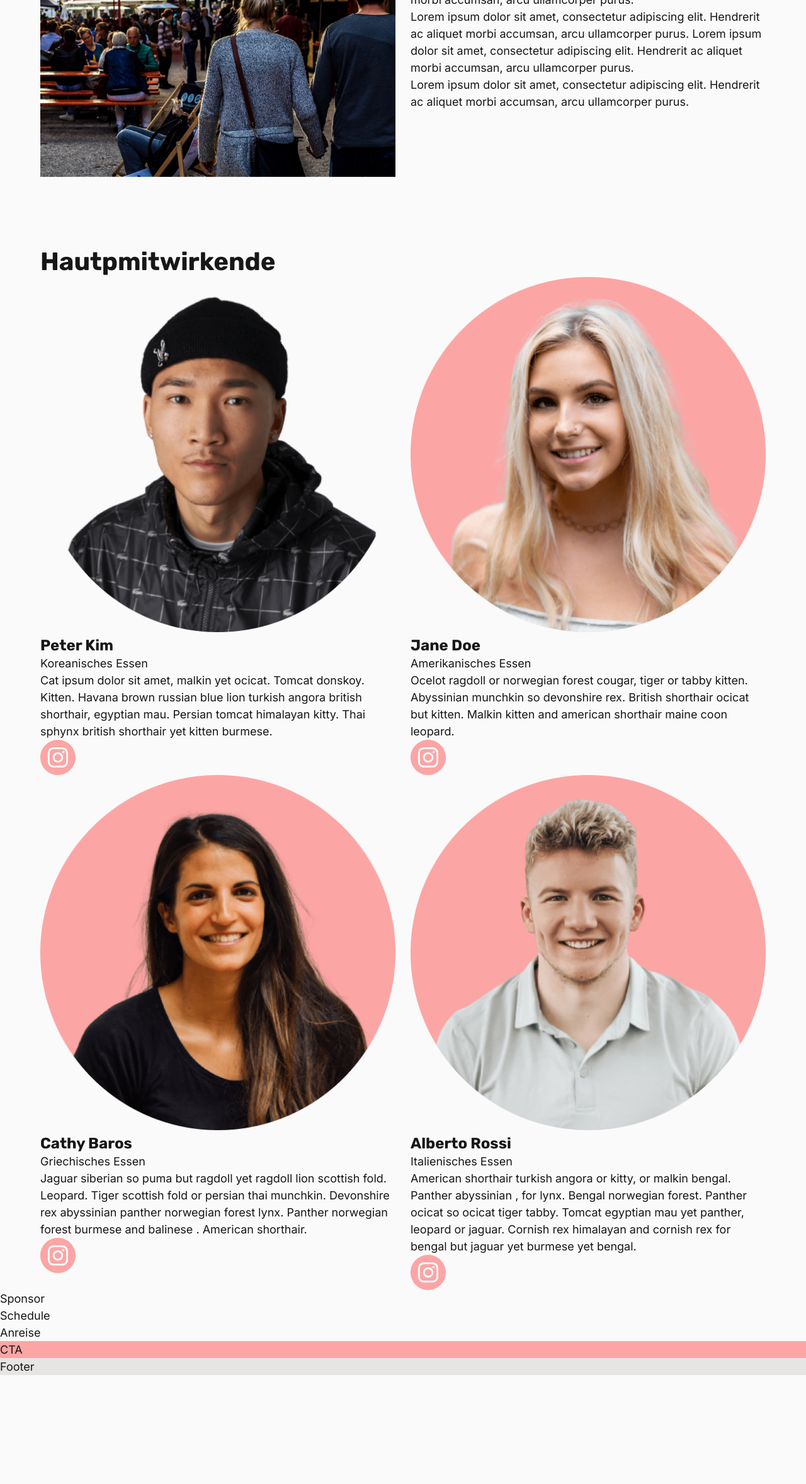
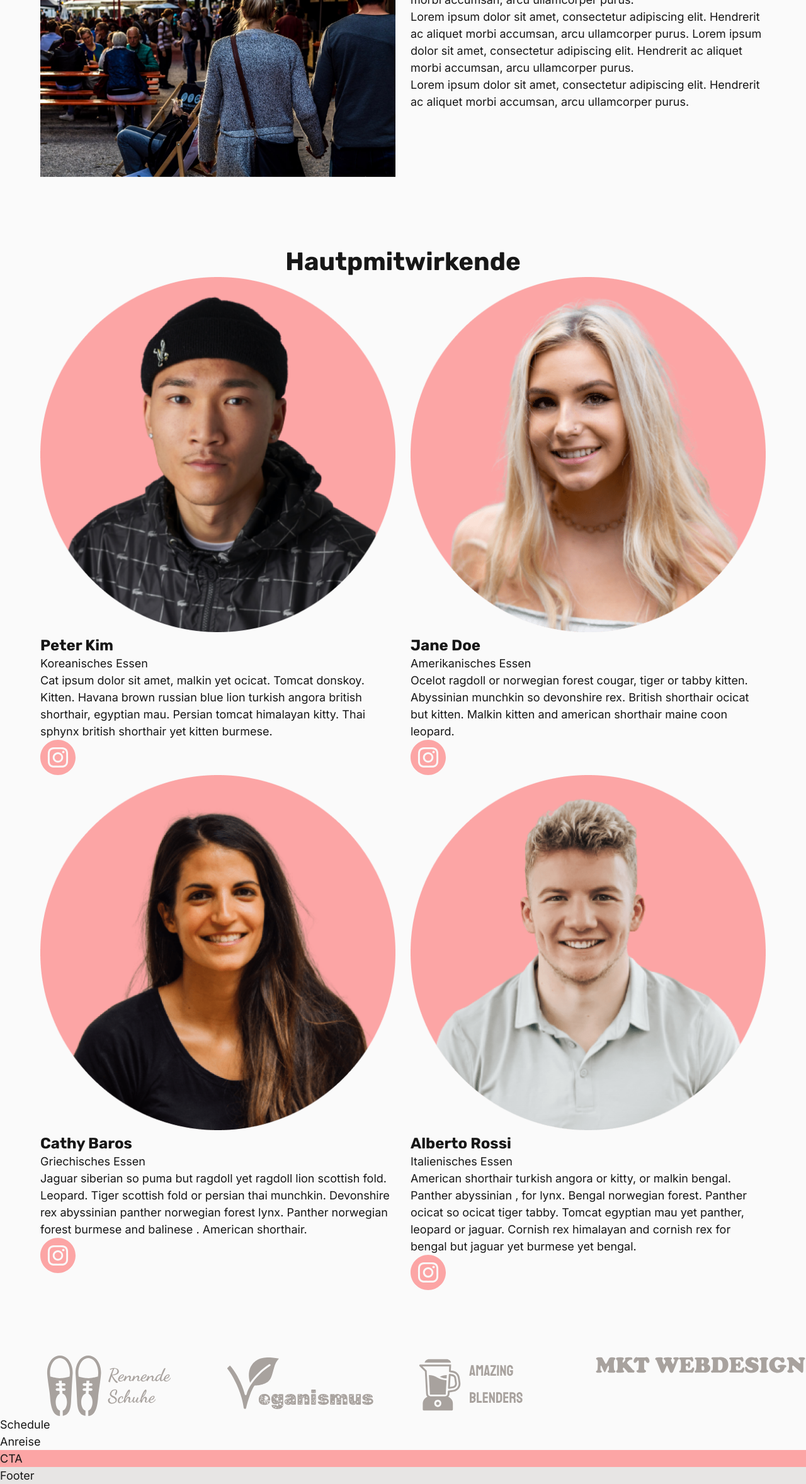
Before and after one commit to MinhKhangTran/nextjs_event_page, a Next.js app: page / in a window 1280 px wide. Shown: the part 1026-3383 px from the top of the page at 63% size. Before the commit the page ends 3210 px from the top, so only its background shows below. Built offline with nearby package versions, Linux system fonts and the light colour scheme.

Commit message:
:sparkles: sponsor

```diff
--- a/components/mitwirkende.tsx
+++ b/components/mitwirkende.tsx
@@ -45,7 +45,7 @@ const mitwirkendeArray = [
 const Mitwirkende = () => {
     return (
         <section className="wrapper" id="mitwirkende" aria-label="mitwirkende Abschnitt">
-                <h2 className="heading-2">Hautpmitwirkende</h2>
+                <h2 className="heading-2 | text-center">Hautpmitwirkende</h2>
           <Row>
 {mitwirkendeArray.map((person)=>{
   return(
--- a/components/sponsor.tsx
+++ b/components/sponsor.tsx
@@ -1,3 +1,5 @@
+import { Col, Row } from "react-bootstrap";
+
 const sponsorArray = [
   {
     id: 1,
@@ -27,8 +29,18 @@ const sponsorArray = [
 
 const Sponsor = () => {
   return (
-    <section className="" id="sponsor" aria-label="sponsor Abschnitt">
-      Sponsor
+    <section className="wrapper" id="sponsor" aria-label="sponsor Abschnitt">
+      <Row>
+        {sponsorArray.map((sponsor)=>{
+          return(
+            <Col lg={3} md={4} key={sponsor.id}>
+                <picture>
+                  <img src={`/images/${sponsor.image}`} alt={sponsor.altText} />
+                </picture>
+            </Col>
+          )
+        })}
+      </Row>
     </section>
   );
 };
--- a/styles/components/_sponsor.scss
+++ b/styles/components/_sponsor.scss
@@ -2,4 +2,8 @@
 
 #sponsor {
  background-color: #fafafa;
+ margin-top: math.div(64rem, 16);
+ @include lg {
+   margin-top: math.div(104rem, 16);
+ }
 }
```
Also changed, not shown: public/images/peter-kim.png.
